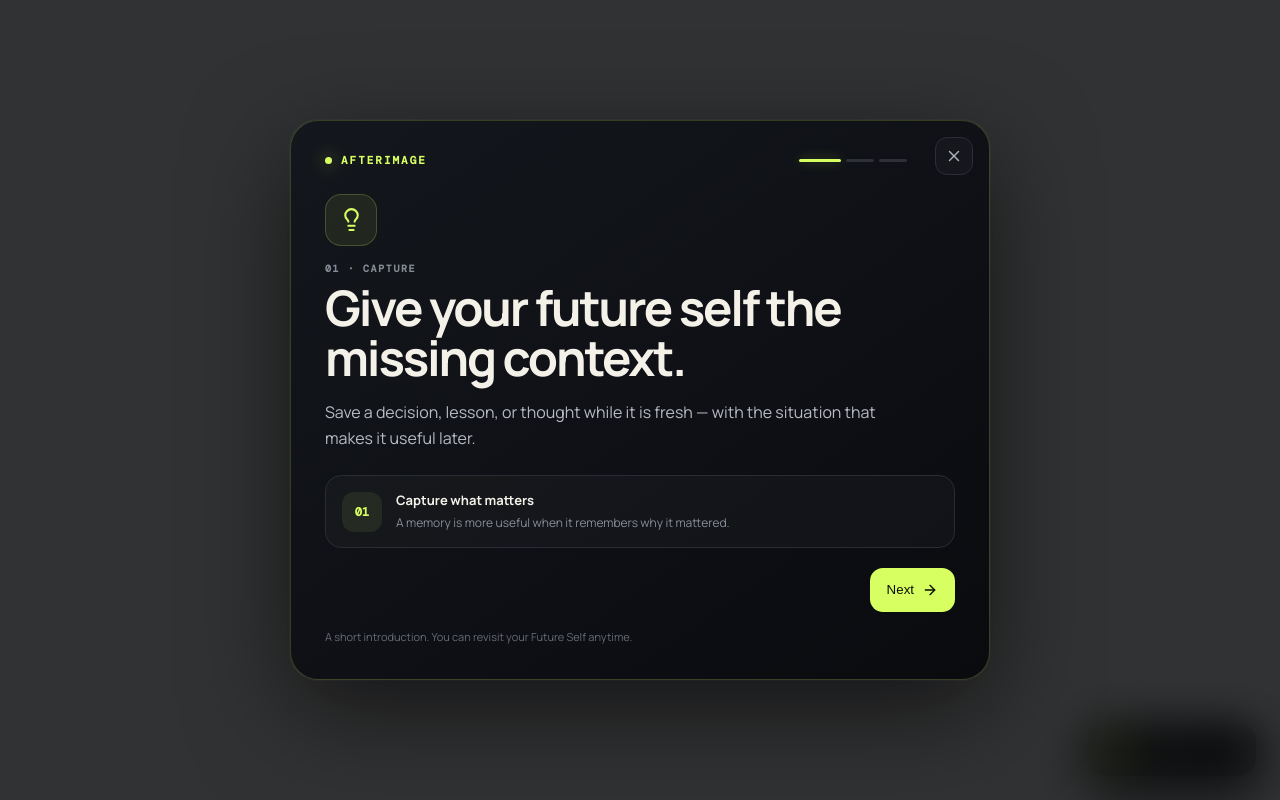
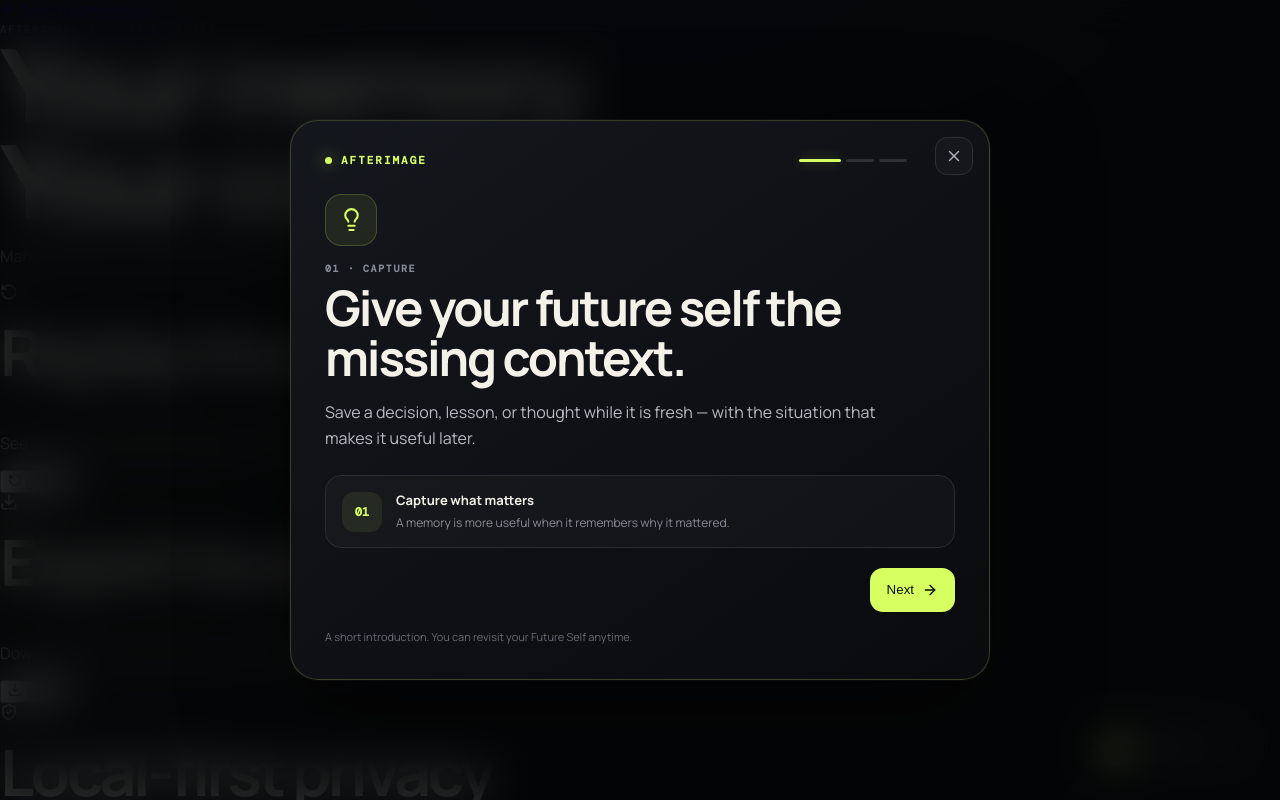
Before and after one commit to Narsing-s/afterimage-context, a Next.js app: page /settings in a window 1280 px wide. Before the commit this address had no page. Shown: the top 800 px of the page. Built offline with nearby package versions, Linux system fonts and the light colour scheme.

Commit message:
feat: add user control center and replay onboarding

```diff
--- /dev/null
+++ b/app/settings/page.tsx
@@ -0,0 +1,72 @@
+'use client';
+
+import { useState } from 'react';
+import Link from 'next/link';
+import { ArrowLeft, Check, Download, RotateCcw, ShieldCheck, Trash2 } from 'lucide-react';
+
+const MEMORY_KEY = 'afterimage:memories:v2';
+const WELCOME_KEY = 'afterimage:welcome:v1';
+const PREF_KEY = 'afterimage:signal-preferences:v1';
+
+export default function SettingsPage() {
+  const [message, setMessage] = useState('');
+  const [confirmClear, setConfirmClear] = useState(false);
+
+  function replayWelcome() {
+    localStorage.removeItem(WELCOME_KEY);
+    setMessage('Welcome introduction reset. It will appear the next time you open Afterimage.');
+  }
+
+  function exportData() {
+    const memories = localStorage.getItem(MEMORY_KEY) || '[]';
+    const preferences = localStorage.getItem(PREF_KEY) || '{}';
+    const payload = { exportedAt: new Date().toISOString(), memories: JSON.parse(memories), signalPreferences: JSON.parse(preferences) };
+    const url = URL.createObjectURL(new Blob([JSON.stringify(payload, null, 2)], { type: 'application/json' }));
+    const a = document.createElement('a'); a.href = url; a.download = 'afterimage-data.json'; a.click(); URL.revokeObjectURL(url);
+    setMessage('Your local Afterimage data was exported.');
+  }
+
+  function clearAll() {
+    localStorage.removeItem(MEMORY_KEY);
+    localStorage.removeItem('afterimage:memories:v1');
+    localStorage.removeItem('afterimage:memories');
+    localStorage.removeItem(PREF_KEY);
+    setConfirmClear(false);
+    setMessage('All local memories and context preferences were removed from this browser.');
+  }
+
+  return <main className="settings-page">
+    <div className="settings-shell">
+      <Link href="/" className="settings-back"><ArrowLeft size={15}/> Back to Afterimage</Link>
+      <div className="section-kicker">AFTERIMAGE / CONTROL CENTER</div>
+      <h1>Your memory. Your controls.</h1>
+      <p className="settings-lead">Manage the parts of Afterimage that affect what is stored, what can influence matching, and how the product introduces itself.</p>
+
+      <section className="settings-card">
+        <div className="settings-card-icon"><RotateCcw size={18}/></div>
+        <div><h2>Replay the introduction</h2><p>See the three-step Afterimage introduction again on this browser.</p></div>
+        <button onClick={replayWelcome}><RotateCcw size={14}/> Replay</button>
+      </section>
+
+      <section className="settings-card">
+        <div className="settings-card-icon"><Download size={18}/></div>
+        <div><h2>Export local data</h2><p>Download your memories and context preferences as portable JSON.</p></div>
+        <button onClick={exportData}><Download size={14}/> Export</button>
+      </section>
+
+      <section className="settings-card privacy-card">
+        <div className="settings-card-icon"><ShieldCheck size={18}/></div>
+        <div><h2>Local-first privacy</h2><p>Afterimage's MVP stores memories and signal preferences in this browser. There is no account, advertising profile, or silent browsing-history upload.</p></div>
+        <span className="settings-status"><Check size={13}/> Local</span>
+      </section>
+
+      <section className="settings-danger">
+        <div><h2>Delete local memory</h2><p>This removes the memory library and context preferences from this browser. This cannot be undone from the app.</p></div>
+        {!confirmClear ? <button onClick={()=>setConfirmClear(true)}><Trash2 size={14}/> Delete everything</button> : <div className="settings-confirm"><span>Delete all local data?</span><button onClick={clearAll}>Yes, delete</button><button onClick={()=>setConfirmClear(false)}>Cancel</button></div>}
+      </section>
+
+      {message && <div className="settings-message" role="status">{message}</div>}
+      <p className="settings-footnote">Afterimage stays quiet by default. Every future context source should be opt-in, explainable, revocable, and expiring.</p>
+    </div>
+  </main>;
+}
```
